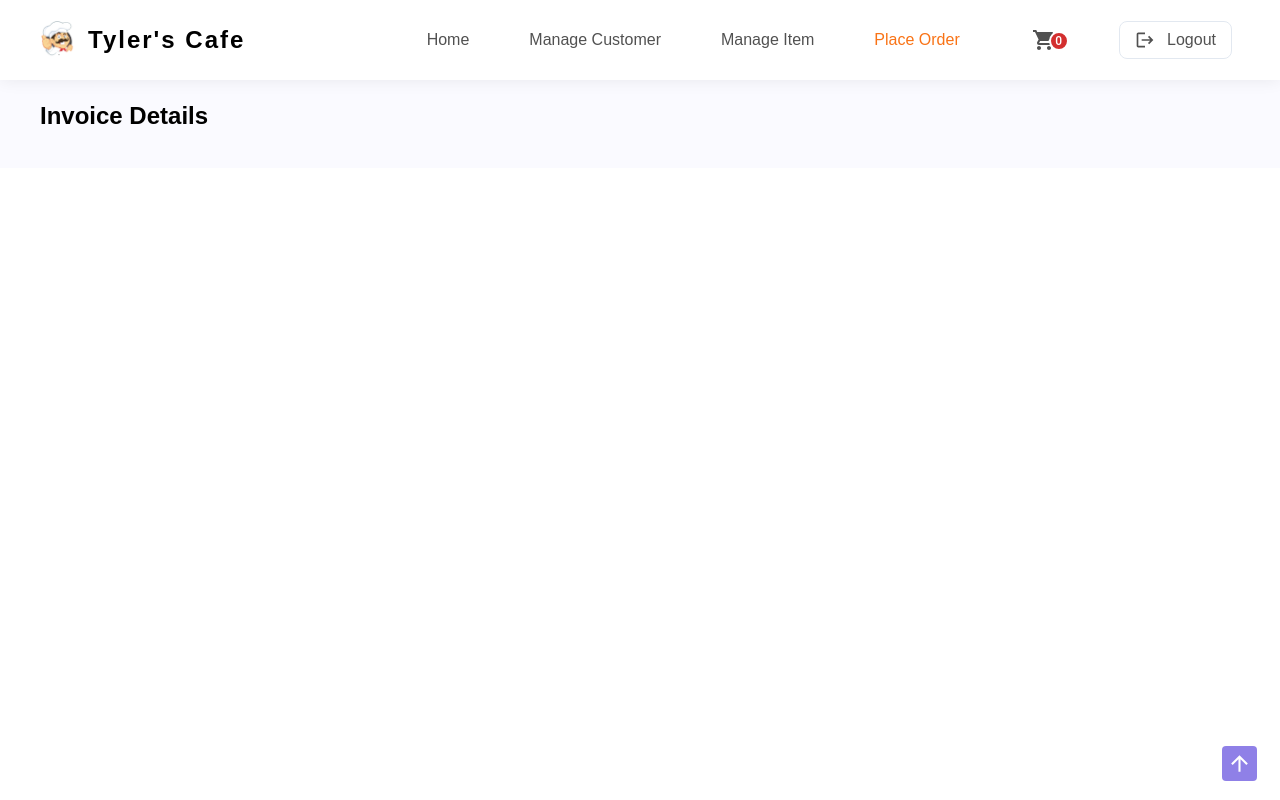
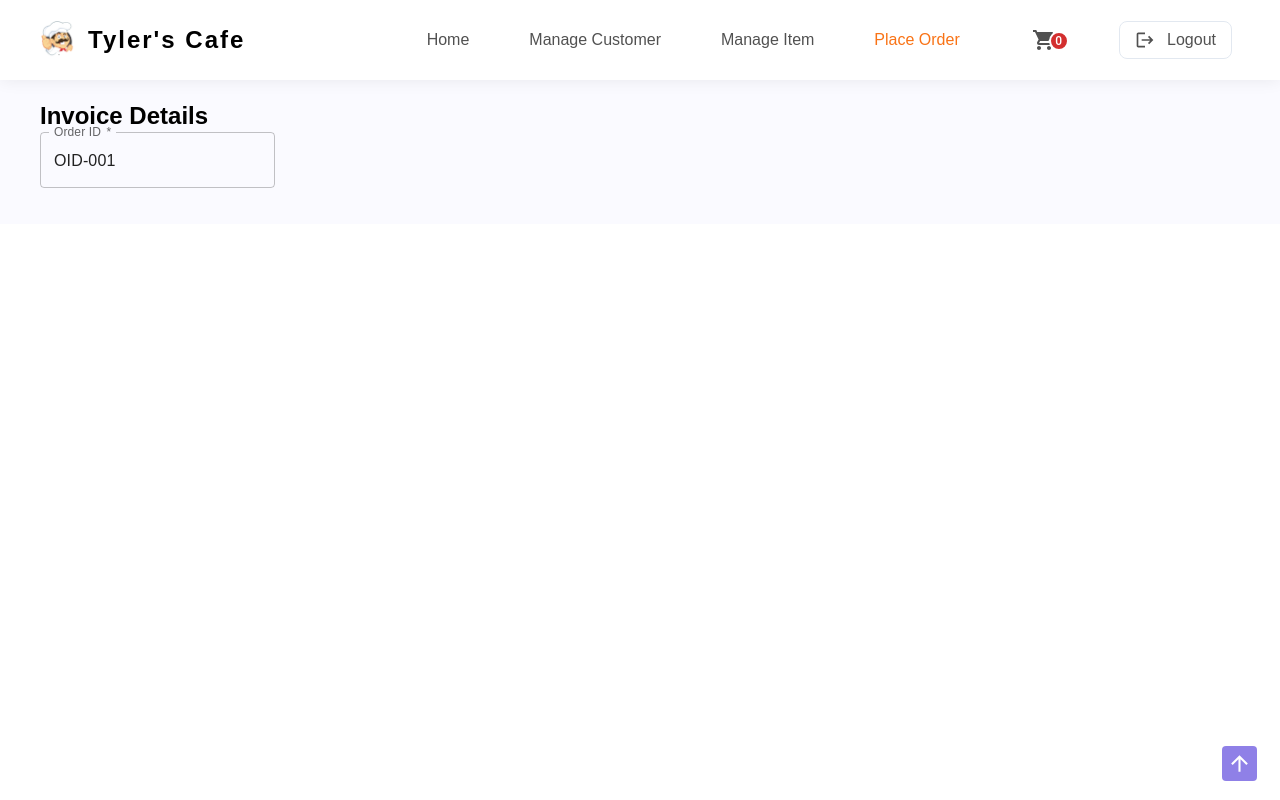
Before and after one commit to AshanSandeep06/Food-Shop-System, a React (Create React App) app in the folder frontend/: page /place_order in a window 1280 px wide. Built offline with nearby package versions, Linux system fonts and the light colour scheme.

Commit message:
Content Updated

```diff
--- a/frontend/src/pages/AdminPages/PlaceOrderForm/PlaceOrderForm.tsx
+++ b/frontend/src/pages/AdminPages/PlaceOrderForm/PlaceOrderForm.tsx
@@ -1,6 +1,7 @@
 import React from "react";
 import Form from "../../../components/Form/Form";
 import BackspaceIcon from "@mui/icons-material/Backspace";
+import { TextField } from "@mui/material";
 
 const PlaceOrderForm = () => {
   return (
@@ -10,7 +11,20 @@ const PlaceOrderForm = () => {
           <h1>Invoice Details</h1>
         </div>
 
-        <div></div>
+        <div>
+          <TextField
+            label="Order ID"
+            type="text"
+            variant="outlined"
+            name="orderId"
+            placeholder="Order ID"
+            required
+            defaultValue="OID-001"
+            InputProps={{
+              readOnly: true,
+            }}
+          />
+        </div>
       </section>
 
       <section></section>
```
